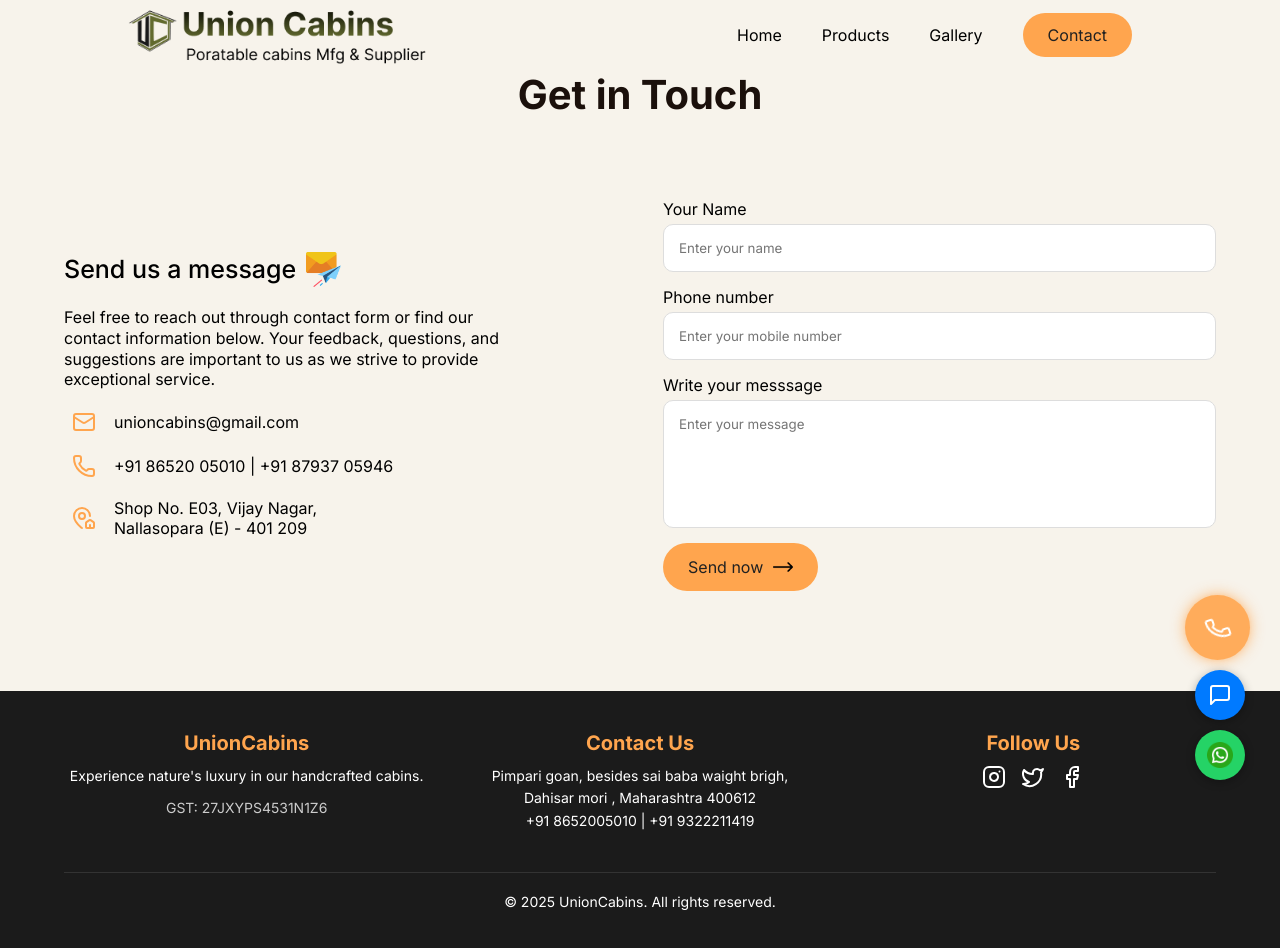
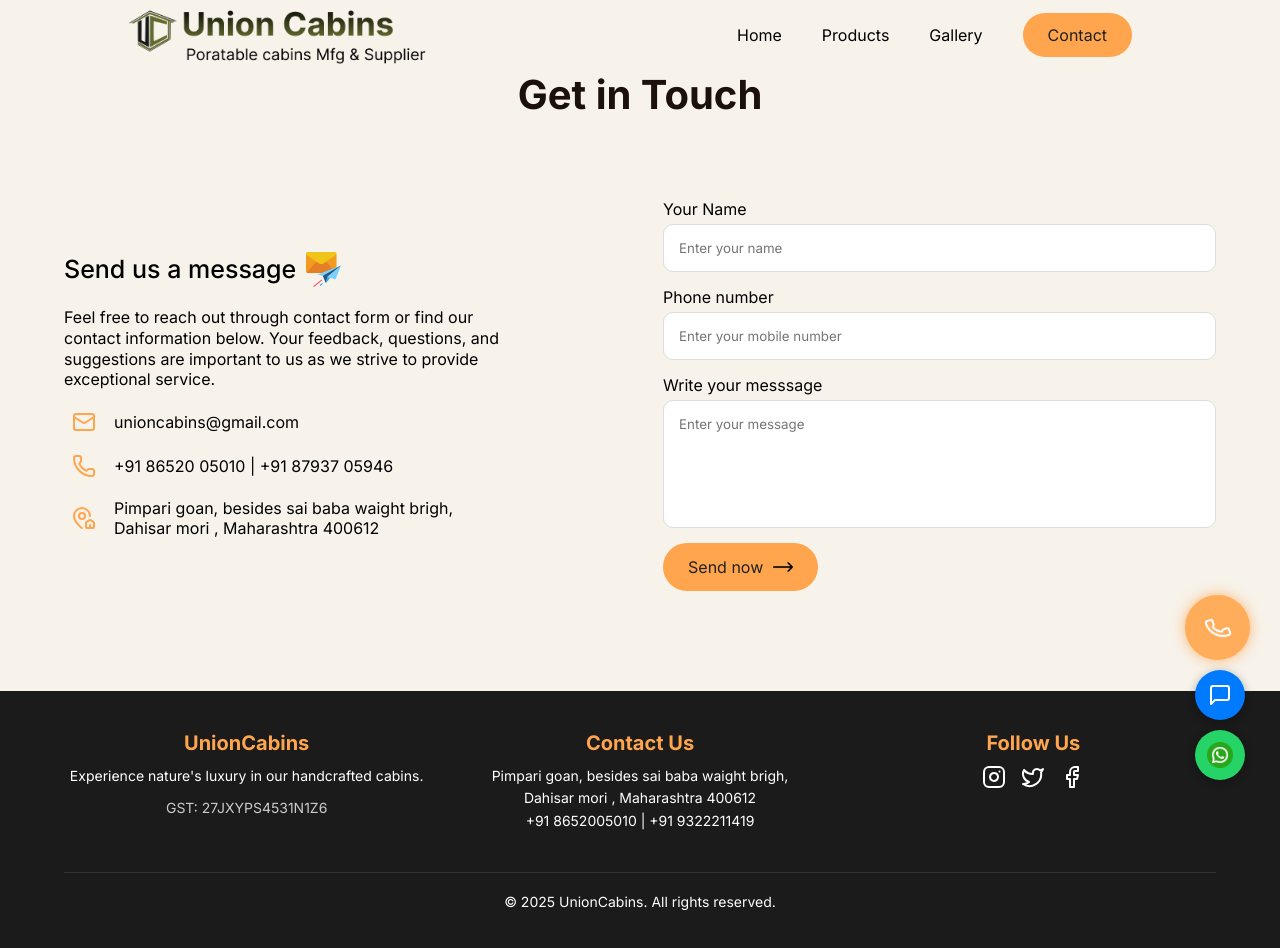
Before and after one commit to Mr-incognito1109/unioncabins, a React (Vite) app: page /contact in a window 1280 px wide. Built offline with nearby package versions, Linux system fonts and the light colour scheme.

Commit message:
added add in contact page

```diff
--- a/src/Components/Contact/Contact.jsx
+++ b/src/Components/Contact/Contact.jsx
@@ -39,7 +39,7 @@ const Contact = () => {
             <ul>
                 <li><Mail className='l_icon'/>  unioncabins@gmail.com</li>
                 <li><Phone className='l_icon'/>  +91 86520 05010 | +91 87937 05946</li>
-                <li><MapPinHouse className='l_icon'/>  Shop No. E03, Vijay Nagar,<br/> Nallasopara (E) - 401 209</li>
+                <li><MapPinHouse className='l_icon'/> Pimpari goan, besides sai baba waight brigh,<br/>Dahisar mori , Maharashtra 400612</li>
             </ul>
         </div>
         <div className='contact-col'>
```
